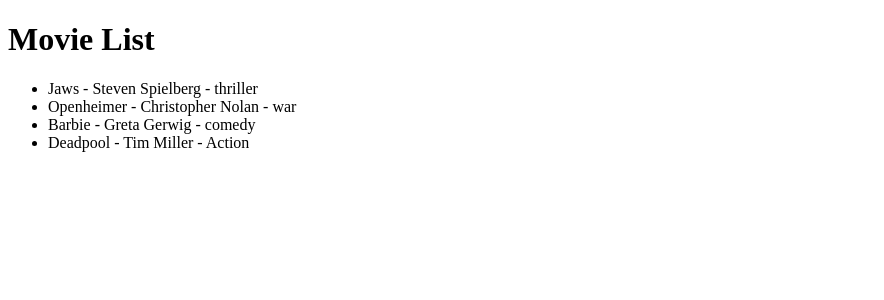
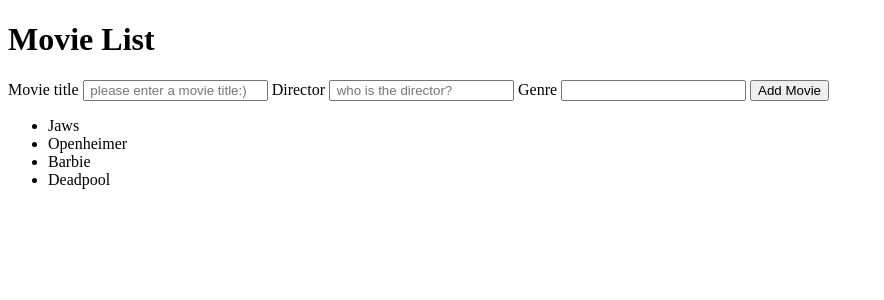
Before and after one commit to Stuart-Ure/wk-3--Flask-movie-lab-hw, a Flask app: page /movies in a window 1280 px wide. Shown: the top 300 px of the page, without its empty margins (0-884 px from the left). Run offline with Flask 3, Linux system fonts and the light colour scheme.

Commit message:
first part of code complete

```diff
--- a/controller/movie_controller.py
+++ b/controller/movie_controller.py
@@ -8,3 +8,14 @@ movies_blueprint = Blueprint("movies", __name__)
 @movies_blueprint.route('/movies')
 def index():
     return render_template('index.jinja', title= " Movie List", movies=movies)
+
+
+@movies_blueprint.route('/movies', methods= ['POST'])
+def add_movie():
+    movie_title = request.form['title']
+    movie_director = request.form['director']
+    movie_genre = request.form['genre']
+    new_movie=Movie(movie_title, movie_director, movie_genre)
+
+    add_new_movie(new_movie)
+    return render_template('index.jinja', title= " Movie List", movies=movies)
--- a/templates/index.jinja
+++ b/templates/index.jinja
@@ -5,6 +5,16 @@
     <h1>{{ title}}</h1>
     <link rel="stylesheet" href="{{ url_for('static', filename='style.css') }}">
 
+   <form action="/movies" method= "post">
+  <label for = "title"> Movie title</label>
+  <input type = "text" name = "title" id = "movie title" placeholder=" please enter a movie title:)">
+  <label for = "director"> Director</label>
+  <input type = "text" name = "director" id = "director" placeholder=" who is the director?">
+
+  <label for = "genre"> Genre </label>
+  <input type="text" name="genre">
+
+  <input type="submit" value= "Add Movie">
 <html>
 <head>
     <title>{{ title }}</title>
@@ -13,9 +23,13 @@
 <body>
     <ul>
         {% for movie in movies %}
-        <li>{{ movie.title }} - {{ movie.director }} - {{ movie.genre }}</li>
+        <li>{{ movie.title }} </li>
         {% endfor %}
     </ul>
+
     {% endblock %}
 </body>
 </html>
+
+
+{# - {{ movie.director }} - {{ movie.genre }} #}
```
